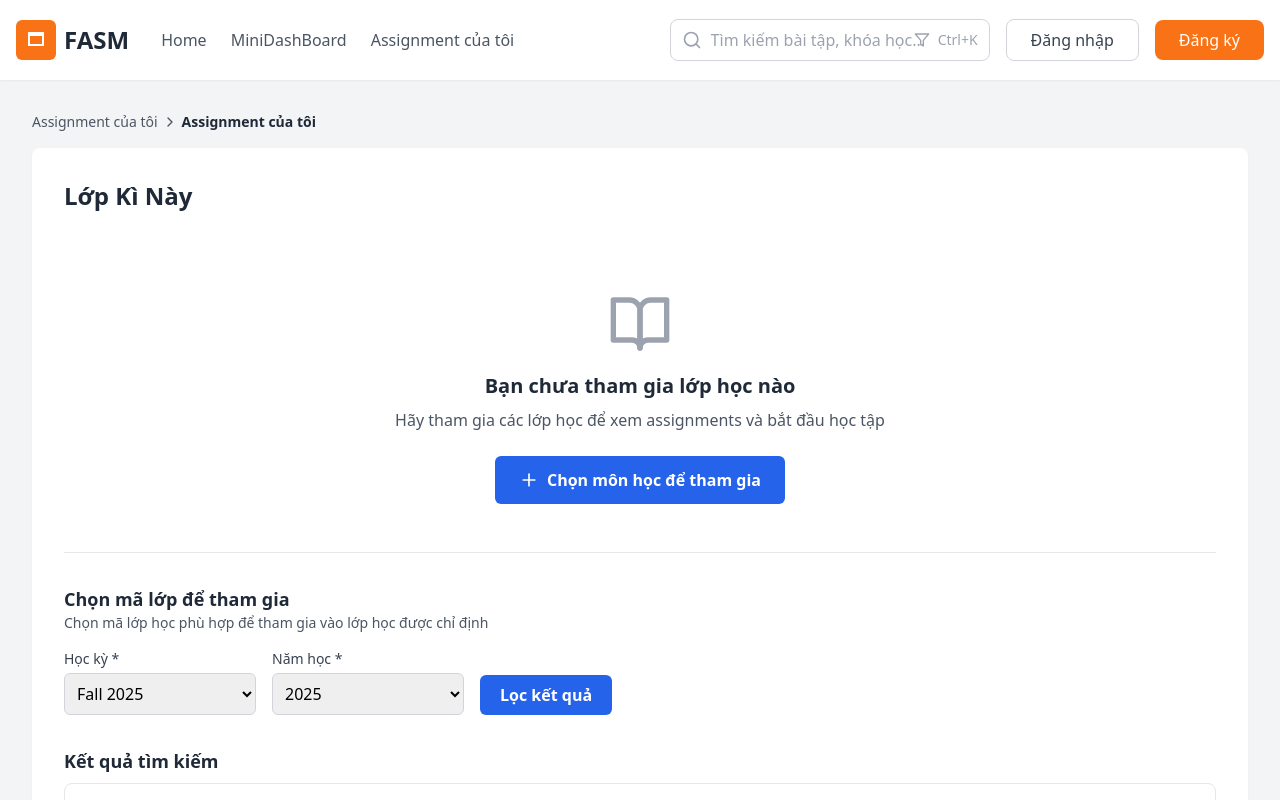
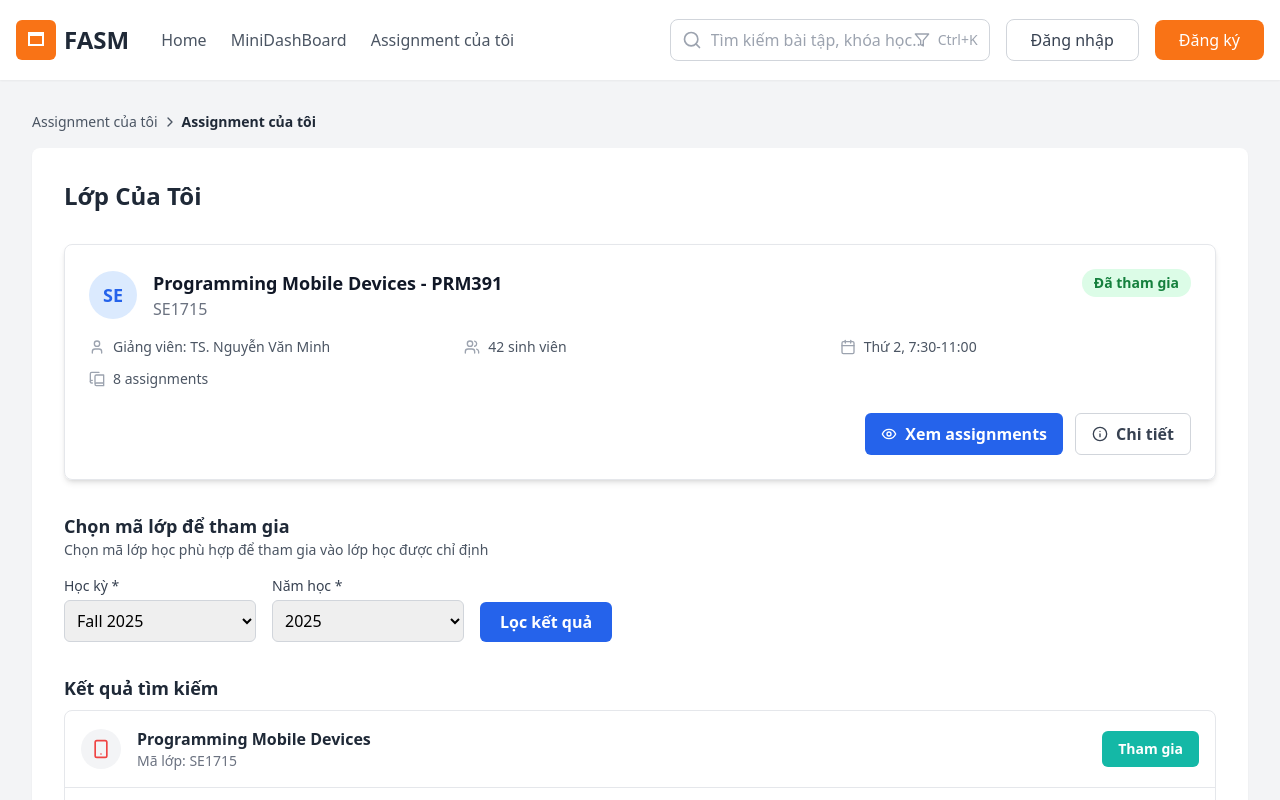
Before and after one commit to DuydoFE/FASM---Assignment-Submission-and-Double-Blind-Peer-Review-System-for-FPT-University, a React (Vite) app: page /my-assignments in a window 1280 px wide. Shown: the top 800 px of the page. Built offline with nearby package versions, Linux system fonts and the light colour scheme.

Commit message:
MockData

```diff
--- /dev/null
+++ b/src/component/Assignment/EnrolledCourseCard.jsx
@@ -0,0 +1,67 @@
+// src/component/Assignment/EnrolledCourseCard.jsx
+import React from 'react';
+import { User, Users, Calendar, BookCopy, Eye, Info } from 'lucide-react';
+
+const EnrolledCourseCard = ({
+  subjectCode,
+  title,
+  classCode,
+  lecturer,
+  studentCount,
+  schedule,
+  assignmentCount
+}) => {
+  return (
+    <div className="p-6 rounded-lg shadow-md border border-gray-200">
+      {/* Top Section */}
+      <div className="flex justify-between items-start mb-4">
+        <div className="flex items-center">
+          <div className="flex-shrink-0 w-12 h-12 flex items-center justify-center bg-blue-100 text-blue-600 font-bold rounded-full text-lg">
+            {subjectCode}
+          </div>
+          <div className="ml-4">
+            <h3 className="font-bold text-gray-900 text-lg">{title}</h3>
+            <p className="text-gray-500">{classCode}</p>
+          </div>
+        </div>
+        <div className="px-3 py-1 text-sm font-semibold bg-green-100 text-green-700 rounded-full">
+          Đã tham gia
+        </div>
+      </div>
+
+      {/* Info Grid Section */}
+      <div className="grid grid-cols-1 md:grid-cols-3 gap-x-6 gap-y-3 text-gray-600 text-sm mb-6">
+        <div className="flex items-center">
+          <User className="w-4 h-4 mr-2 text-gray-400" />
+          Giảng viên: {lecturer}
+        </div>
+        <div className="flex items-center">
+          <Users className="w-4 h-4 mr-2 text-gray-400" />
+          {studentCount} sinh viên
+        </div>
+        <div className="flex items-center">
+          <Calendar className="w-4 h-4 mr-2 text-gray-400" />
+          {schedule}
+        </div>
+        <div className="flex items-center">
+          <BookCopy className="w-4 h-4 mr-2 text-gray-400" />
+          {assignmentCount} assignments
+        </div>
+      </div>
+
+      {/* Action Buttons Section */}
+      <div className="flex justify-end space-x-3">
+        <button className="flex items-center px-4 py-2 bg-blue-600 text-white font-semibold rounded-md hover:bg-blue-700 transition-colors">
+          <Eye className="w-4 h-4 mr-2" />
+          Xem assignments
+        </button>
+        <button className="flex items-center px-4 py-2 bg-white border border-gray-300 text-gray-700 font-semibold rounded-md hover:bg-gray-50 transition-colors">
+          <Info className="w-4 h-4 mr-2" />
+          Chi tiết
+        </button>
+      </div>
+    </div>
+  );
+};
+
+export default EnrolledCourseCard;
--- a/src/pages/StudentAssignmentPage/StudentAssignmentPage.jsx
+++ b/src/pages/StudentAssignmentPage/StudentAssignmentPage.jsx
@@ -1,6 +1,7 @@
 import React from 'react';
 import { BookOpen, Plus, ChevronRight, HelpCircle, Smartphone, Server, Globe, Code } from 'lucide-react';
 import CourseListItem from '../../component/Assignment/CourseListItem';
+import EnrolledCourseCard from '../../component/Assignment/EnrolledCourseCard';
 
 const StudentAssignmentPage = () => {
   return (
@@ -13,9 +14,17 @@ const StudentAssignmentPage = () => {
         </div>
 
         <div className="bg-white rounded-lg shadow-sm p-8">
-          <h1 className="text-2xl font-bold text-gray-800 mb-8">Lớp Kì Này</h1>
-
-          <div className="text-center flex flex-col items-center py-12 border-b">
+          <h1 className="text-2xl font-bold text-gray-800 mb-8">Lớp Của Tôi</h1>
+            <EnrolledCourseCard
+            subjectCode="SE"
+            title="Programming Mobile Devices - PRM391"
+            classCode="SE1715"
+            lecturer="TS. Nguyễn Văn Minh"
+            studentCount={42}
+            schedule="Thứ 2, 7:30-11:00"
+            assignmentCount={8}
+          />
+          {/* <div className="text-center flex flex-col items-center py-12 border-b">
             <BookOpen className="w-16 h-16 text-gray-400 mb-4" />
             <h2 className="text-xl font-bold text-gray-800 mb-2">Bạn chưa tham gia lớp học nào</h2>
             <p className="text-gray-600 mb-6">Hãy tham gia các lớp học để xem assignments và bắt đầu học tập</p>
@@ -23,7 +32,7 @@ const StudentAssignmentPage = () => {
               <Plus className="w-5 h-5 mr-2" />
               Chọn môn học để tham gia
             </button>
-          </div>
+          </div> */}
 
           <div className="py-8">
             <h3 className="text-lg font-bold text-gray-800">Chọn mã lớp để tham gia</h3>
@@ -60,25 +69,25 @@ const StudentAssignmentPage = () => {
                 icon={Smartphone}
                 iconColor="text-red-500"
                 title="Programming Mobile Devices"
-                code="PRM391"
+                code="SE1715"
               />
               <CourseListItem
                 icon={Server}
                 iconColor="text-blue-500"
                 title="Cross-Platform Back-End with .NET"
-                code="PRN231"
+                code="SE1721"
               />
               <CourseListItem
                 icon={Globe}
                 iconColor="text-purple-500"
                 title="Front-End Web Development with React"
-                code="FER201"
+                code="SE1712"
               />
               <CourseListItem
                 icon={Code}
                 iconColor="text-yellow-600"
                 title="Programming Fundamentals using Java"
-                code="PRF192"
+                code="SE1712"
               />
             </div>
           </div>
```
